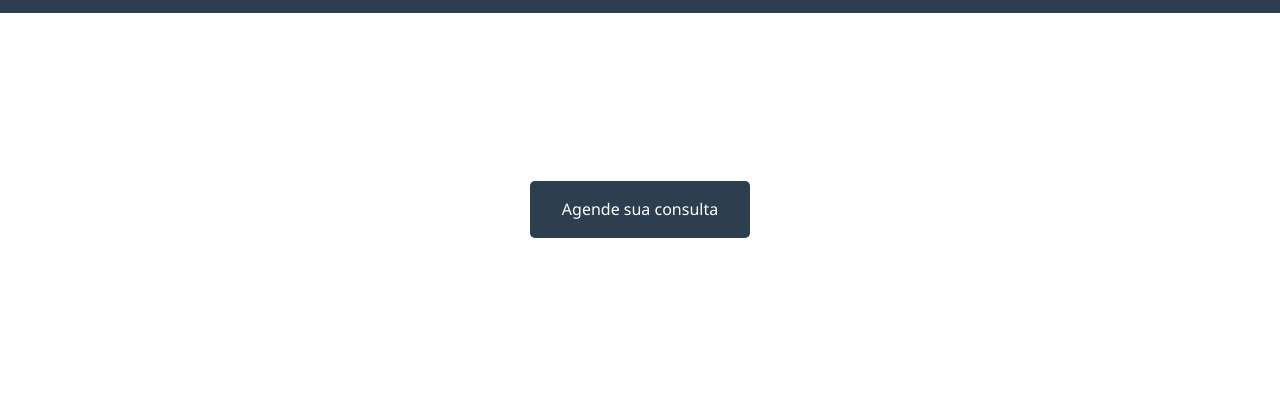
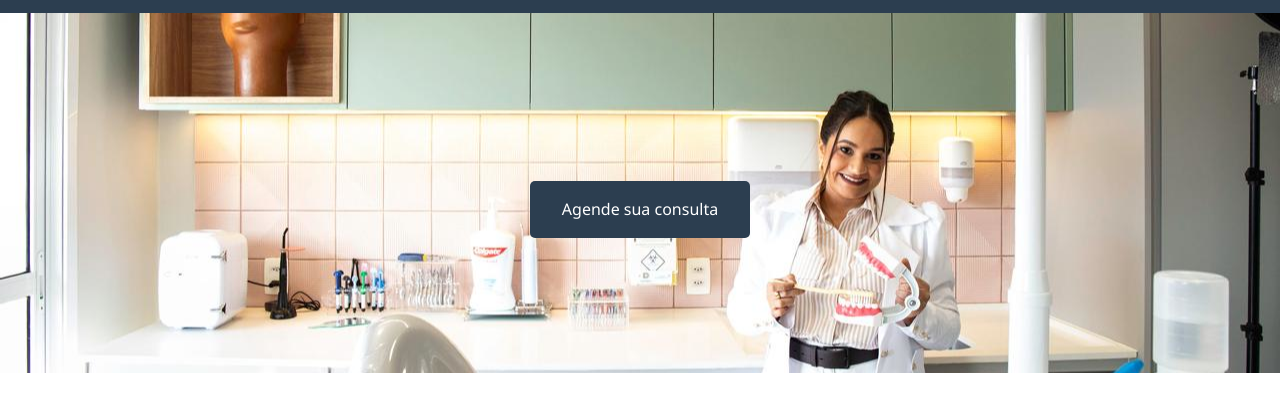
Before and after one commit to SergioRamos-CS/pj2-consultorio, a website: page pages/index.html in a window 1280 px wide. Shown: the part 57-459 px from the top of the page. Drawn offline with Linux system fonts and the light colour scheme; files whose address does not match are found by name.

Commit message:
organizando o projeto

```diff
--- a/pages/index.html
+++ b/pages/index.html
@@ -28,7 +28,7 @@
         class="hero"
         aria-labelledby="hero-title"
         style="
-          background-image: url('images/fundo.png');
+          background-image: url('images/../../images/fundo.png');
           background-size: cover;
           background-position: center;
         "
```
